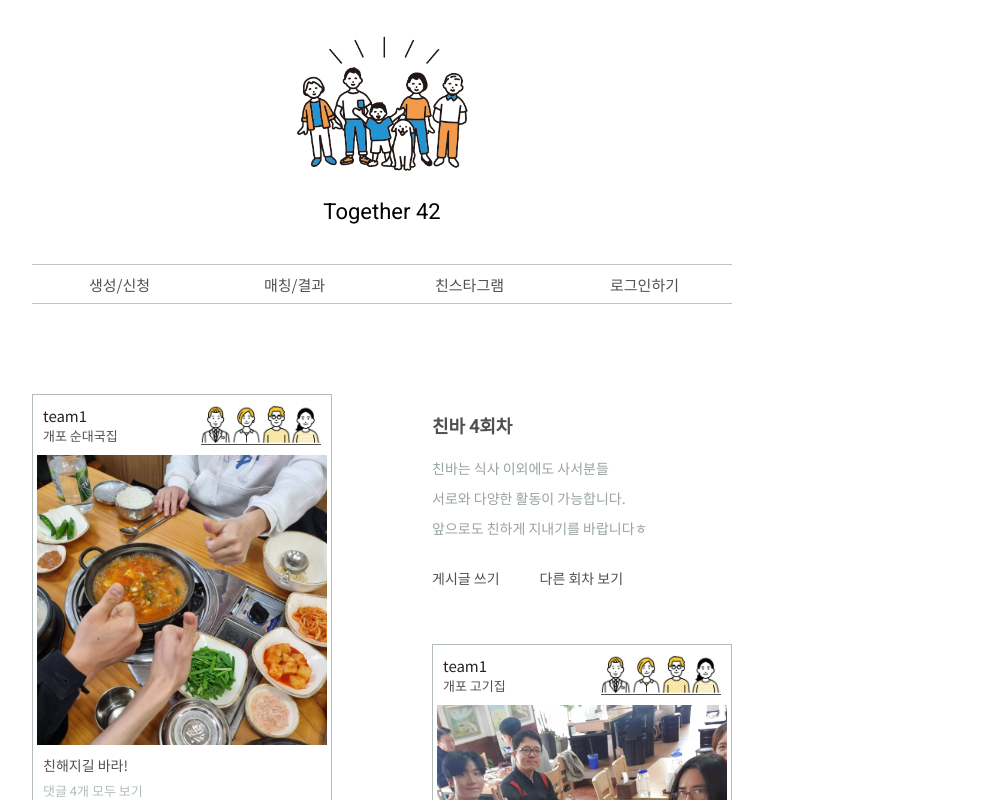
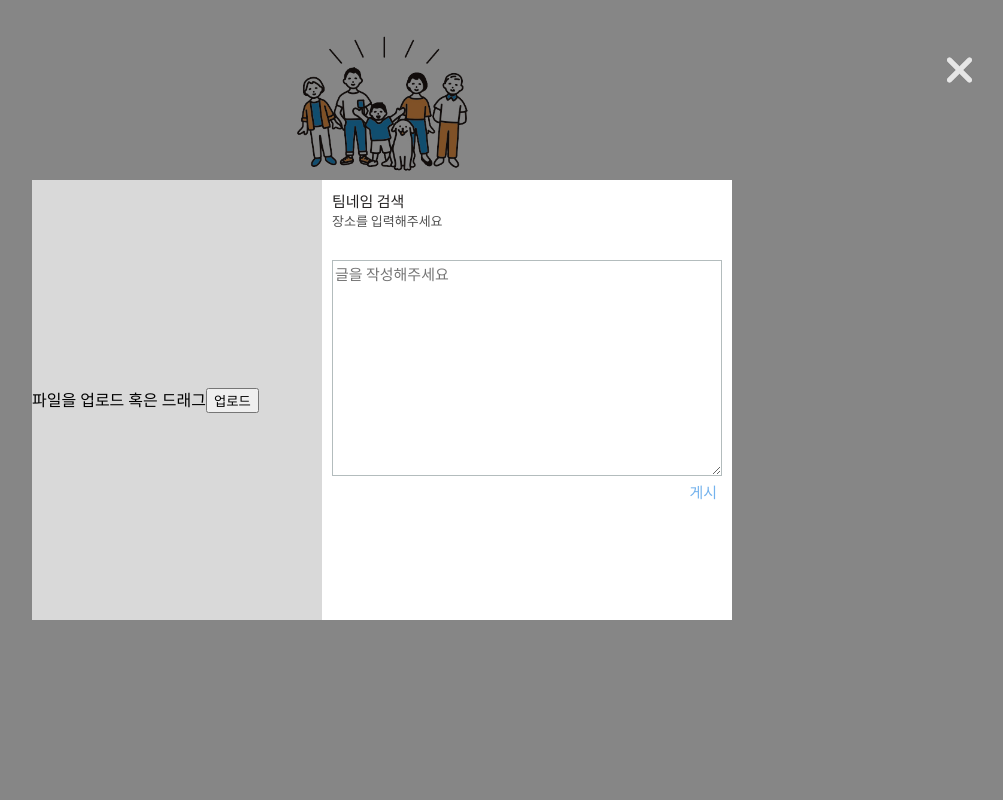
Before and after one commit to Together42/frontend, a React app: page /review in a window 1280 px wide. Both pictures are taken after a click on the element "게시글 쓰기". Shown: the top 800 px of the page, without its empty margins (258-1261 px from the left). Built offline with nearby package versions, Linux system fonts and the light colour scheme.

Commit message:
FEATURE: 리뷰페이지 게시글 쓰기 모달 생성

```diff
--- a/package.json
+++ b/package.json
@@ -33,6 +33,7 @@
     "react-dom": "^17.0.2",
     "react-router": "^6.2.2",
     "react-router-dom": "^6.2.2",
+    "react-textarea-autosize": "^8.3.3",
     "recoil": "^0.7.2",
     "sass": "^1.50.1",
     "style-loader": "^3.3.1",
--- a/src/assets/css/Review/DetailComments.scss
+++ b/src/assets/css/Review/DetailComments.scss
@@ -7,7 +7,7 @@
   left: 0;
   right: 0;
   bottom: 0;
-  background-color: rgba(0, 0, 0, 0.4);
+  background-color: #00000026;
   display: flex;
   justify-content: center;
   align-items: center;
@@ -104,6 +104,15 @@
   @include medium_kor;
 }
 
+.review--posting--posting {
+  @include medium_kor;
+  width: 390px;
+  border: 1px solid $darkgrey_light;
+  &:focus {
+    outline: none;
+  }
+}
+
 .review--posting--post_comment--wrapper {
   display: flex;
   justify-content: end;
@@ -129,6 +138,11 @@
   }
 }
 
+.review--posting--button--forFlex {
+  display: flex;
+  justify-content: end;
+}
+
 .review--posting--button {
   @include medium_kor;
   color: $lightblue;
--- a/src/assets/css/Review/Posting.scss
+++ b/src/assets/css/Review/Posting.scss
@@ -20,18 +20,17 @@
   display: flex;
   justify-content: space-between;
   margin: 10px;
-  span {
-    display: block;
-  }
 }
 
 .review--posting--title--team {
   @include medium_kor;
   color: $darkgrey_darker;
+  display: block;
 }
 
 .review--posting--title--location {
   @include small_kor;
+  display: block;
 }
 
 .review--posting--members {
--- a/src/assets/usefulObj/types.ts
+++ b/src/assets/usefulObj/types.ts
@@ -33,3 +33,8 @@ export interface PostingType {
   date: string;
   picture: string;
 }
+
+export interface ReviewModalShowType {
+  mode: string;
+  show: boolean;
+}
--- a/src/components/Review/DetailComments.tsx
+++ b/src/components/Review/DetailComments.tsx
@@ -1,17 +1,16 @@
-import React, { useRef, useState } from 'react';
+import React, { useEffect, useRef, useState } from 'react';
 import '@css/Review/DetailComments.scss';
 import Xmark from '@img/xmark-solid-white.svg';
 import { useRecoilState } from 'recoil';
 import PostingDetail from '@recoil/PostingDetail';
+import ReviewModalShow from '@recoil/ReviewModalShow';
+import TextareaAutosize from 'react-textarea-autosize';
 
-interface Props {
-  setModalShow: React.Dispatch<React.SetStateAction<boolean>>;
-}
-
-function DetailComments(props: Props) {
-  const { setModalShow } = props;
+function DetailComments() {
+  const scrollRef = useRef(null);
   const [postingDetail, setPostingDetail] = useRecoilState(PostingDetail);
-  const scrollRef = useRef(null);
+  const [modalShow, setModalShow] = useRecoilState(ReviewModalShow);
+  const isDetailCommentMode = modalShow['mode'] === 'detailComment';
 
   const [myComment, setMyComment] = useState('');
 
@@ -32,6 +31,22 @@ function DetailComments(props: Props) {
     setMyComment('');
   };
 
+  useEffect(() => {
+    return () => {
+      setPostingDetail({
+        eventId: null,
+        teamName: null,
+        location: null,
+        memList: null,
+        posting: null,
+        commentList: null,
+        date: null,
+        picture: null,
+      });
+      setModalShow({ mode: null, show: null });
+    };
+  }, [setModalShow, setPostingDetail]);
+
   return (
     <div className="review--posting--background" onClick={() => setModalShow(false)}>
       <img className="review--posting--xmark" src={Xmark} alt={Xmark}></img>
@@ -39,22 +54,37 @@ function DetailComments(props: Props) {
         <div className="review--posting--left_division">
           <div className="review--posting--image--background"></div>
           <div className="review--posting--modal_image">
+            {isDetailCommentMode ? (
               <img src={postingDetail['picture']} alt={postingDetail['picture']} />
+            ) : (
+              <div>
+                <div>
+                  <span>파일을 업로드 혹은 드래그</span>
+                  <button>업로드</button>
+                </div>
+              </div>
+            )}
           </div>
         </div>
         <div className="review--posting--right_division">
-          <div className={`review--posting--title`}>
+          <div className="review--posting--title">
             <div>
-              <span className="review--posting--title--team">{postingDetail['teamName']}</span>
-              <span className="review--posting--title--location">{postingDetail['location']}</span>
+              <span className="review--posting--title--team">
+                {isDetailCommentMode ? postingDetail['teamName'] : '팀네임 검색'}
+              </span>
+              <span className="review--posting--title--location">
+                {isDetailCommentMode ? postingDetail['location'] : '장소를 입력해주세요'}
+              </span>
             </div>
             <div className="review--posting--members">
-              {postingDetail['memList'].map((e, i) => (
-                <img src={e['url']} key={i} alt={e['url']} />
-              ))}
+              {postingDetail['memList'] &&
+                postingDetail['memList'].map((e, i) => <img src={e['url']} key={i} alt={e['url']} />)}
             </div>
           </div>
           <div className="review--posting--detail_comments" ref={scrollRef}>
+            {isDetailCommentMode ? (
+              postingDetail['commentList'] && (
+                <>
                   <span className="review--posting--full_comment">{postingDetail['posting']}</span>
                   {postingDetail['commentList'].map((e, i) => (
                     <div className="review--posting--visitor--wrapper" key={i}>
@@ -62,7 +92,20 @@ function DetailComments(props: Props) {
                       <span className="review--posting--visitor_comment">{e['content']}</span>
                     </div>
                   ))}
+                </>
+              )
+            ) : (
+              <>
+                <TextareaAutosize className="review--posting--posting" minRows={10} placeholder="글을 작성해주세요" />
+                <div className="review--posting--button--forFlex">
+                  <button className="review--posting--button">
+                    <span>게시</span>
+                  </button>
                 </div>
+              </>
+            )}
+          </div>
+          {isDetailCommentMode && (
             <div className="review--posting--post_comment--wrapper">
               <form className="review--posting--form" onSubmit={onSubmitMyComment}>
                 <input
@@ -79,6 +122,7 @@ function DetailComments(props: Props) {
                 </button>
               </form>
             </div>
+          )}
         </div>
       </div>
     </div>
--- a/src/components/Review/Guide.tsx
+++ b/src/components/Review/Guide.tsx
@@ -1,5 +1,7 @@
 import React from 'react';
 import '@css/Review/Guide.scss';
+import { useSetRecoilState } from 'recoil';
+import ReviewModalShow from '@recoil/ReviewModalShow';
 
 interface Props {
   isElemExist: boolean;
@@ -7,8 +9,11 @@ interface Props {
 
 function Guide(props: Props) {
   const { isElemExist } = props;
+  const setModalShow = useSetRecoilState(ReviewModalShow);
 
-  const onClickAddPosting = () => {};
+  const onClickAddPosting = () => {
+    setModalShow({ mode: 'posting', show: true });
+  };
 
   return (
     <div className={`review--forPositioning`}>
--- a/src/components/Review/Posting.tsx
+++ b/src/components/Review/Posting.tsx
@@ -2,9 +2,10 @@ import React, { useState } from 'react';
 import '@css/Review/Posting.scss';
 import caret_right from '@img/caret-right-solid.svg';
 import DetailComments from './DetailComments';
-import { useSetRecoilState } from 'recoil';
+import { useRecoilState, useSetRecoilState } from 'recoil';
 import PostingDetail from '@recoil/PostingDetail';
 import { PostingType } from '@usefulObj/types';
+import ReviewModalShow from '@recoil/ReviewModalShow';
 
 interface Props extends PostingType {
   elemNum: number;
@@ -12,7 +13,7 @@ interface Props extends PostingType {
 
 function Posting(props: Props) {
   const { eventId, picture, teamName, posting, memList, elemNum, location, commentList, date } = props;
-  const [modalShow, setModalShow] = useState(false);
+  const [modalShow, setModalShow] = useRecoilState(ReviewModalShow);
   const setPostingDetail = useSetRecoilState(PostingDetail);
 
   const onClickMoreButton = (e: any) => {
@@ -26,10 +27,10 @@ function Posting(props: Props) {
       date,
       picture,
     });
-    setModalShow(true);
+    setModalShow({ mode: 'detailComment', show: true });
   };
 
-  return !modalShow ? (
+  return !modalShow['show'] ? (
     <div
       className={`review--posting--forFlex ${elemNum % 2 === 0 ? 'justify-right' : 'justify-left'} ${
         elemNum === 4 && 'footer--empty'
@@ -71,7 +72,7 @@ function Posting(props: Props) {
       </div>
     </div>
   ) : (
-    <DetailComments setModalShow={setModalShow} />
+    <DetailComments />
   );
 }
 
--- /dev/null
+++ b/src/recoil/ReviewModalShow.ts
@@ -0,0 +1,12 @@
+import { atom } from 'recoil';
+import { ReviewModalShowType } from '@usefulObj/types';
+
+const ReviewModalShow = atom<ReviewModalShowType>({
+  key: 'ReviewModalShow',
+  default: {
+    mode: null,
+    show: null,
+  },
+});
+
+export default ReviewModalShow;
```
Also changed, not shown: 1 other file (tests, documents, lock files or other folders). Lines whose indentation alone changed are shown as unchanged.
